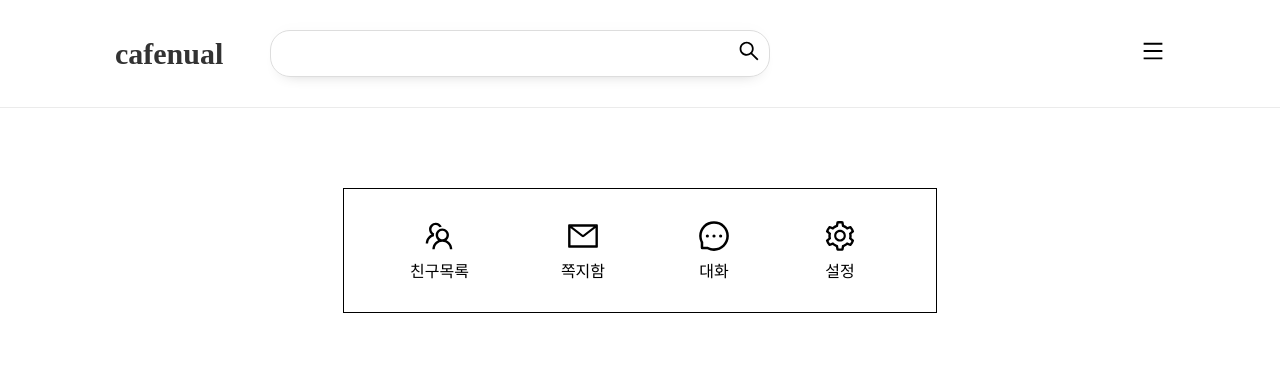
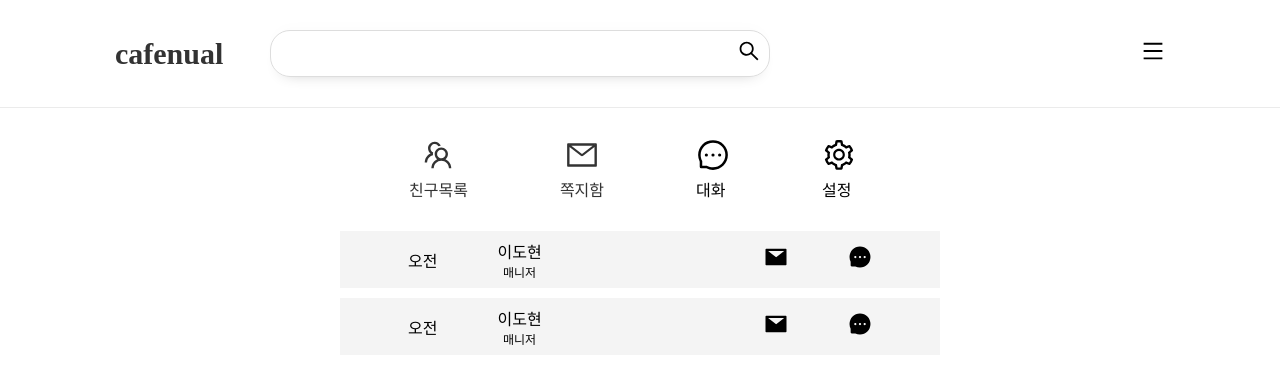
Before and after one commit to cafenual/cafenual-do, a React (Create React App) app in the folder cafenual-front/: page /messenger in a window 1280 px wide. Shown: the top 384 px of the page. Built offline with nearby package versions, Linux system fonts and the light colour scheme; a web font is replaced by a local one.

Commit message:
Implements : 메신저 라우트 설정

```diff
--- a/cafenual-front/src/App.tsx
+++ b/cafenual-front/src/App.tsx
@@ -1,3 +1,5 @@
+import MessengerFriendsList from "components/Messenger/FriendsList";
+import MessengerMessage from "components/Messenger/Message";
 import Header from "layouts/Header";
 import Commute from "pages/Commute";
 import Join from "pages/Join";
@@ -19,7 +21,8 @@ function App() {
             <Route path="/login" component={Login} />
             <Route path="/commute" component={Commute} />
             <Route path="/join" component={Join} />
-            <Route path="/messenger" component={Messenger} />
+            <Route path="/messenger" exact component={MessengerFriendsList} />
+            <Route path="/messenger/message" component={MessengerMessage} />
           </Switch>
         </div>
       </BrowserRouter>
--- /dev/null
+++ b/cafenual-front/src/components/Messenger/FriendsList/index.tsx
@@ -0,0 +1,58 @@
+import React from "react";
+import "./styles.css";
+import { AiFillMail, AiFillMessage } from "react-icons/ai";
+import Messenger from "pages/Messenger";
+
+const MessengerFriendsList = () => {
+  return (
+    <>
+      <Messenger />
+
+      <div id="FriendsList">
+        <div className="friends-list-page">
+          <ul>
+            <li className="friends-info">
+              <div className="box">
+                <div className="messenger-part-time">오전</div>
+                <div className="messenger-info">
+                  <span className="messenger-name">이도현</span>
+                  <span className="messenger-position">매니저</span>
+                </div>
+              </div>
+
+              <div className="box">
+                <div className="messenger-message">
+                  <AiFillMail size="24" />
+                </div>
+                <div className="messenger-conversation">
+                  <AiFillMessage size="24" />
+                </div>
+              </div>
+            </li>
+
+            <li className="friends-info">
+              <div className="box">
+                <div className="messenger-part-time">오전</div>
+                <div className="messenger-info">
+                  <span className="messenger-name">이도현</span>
+                  <span className="messenger-position">매니저</span>
+                </div>
+              </div>
+
+              <div className="box">
+                <div className="messenger-message">
+                  <AiFillMail size="24" />
+                </div>
+                <div className="messenger-conversation">
+                  <AiFillMessage size="24" />
+                </div>
+              </div>
+            </li>
+          </ul>
+        </div>
+      </div>
+    </>
+  );
+};
+
+export default MessengerFriendsList;
--- /dev/null
+++ b/cafenual-front/src/components/Messenger/FriendsList/styles.css
@@ -0,0 +1,34 @@
+.friends-list-page{
+    width: 600px;
+    margin: 0 auto;
+}
+
+
+
+.friends-info{
+    display: flex;
+    align-items: center;
+    padding: 8px;
+    background: #f4f4f4;
+    margin-bottom: 10px;
+    justify-content: space-between;
+}
+
+.friends-info .box{
+    display:flex;
+    align-items: center;
+}
+
+.friends-info div{
+    padding:0 30px;
+}
+
+
+.messenger-info span{
+    display:block;
+}
+
+.messenger-position{
+    font-size: 12px;
+    text-align: center;
+}
--- /dev/null
+++ b/cafenual-front/src/components/Messenger/Message/index.tsx
@@ -0,0 +1,15 @@
+import Messenger from "pages/Messenger";
+import React from "react";
+import "./styles.css"
+
+const MessengerMessage = () => {
+
+    return (
+        <>
+            <Messenger />
+            메시지함
+        </>
+    )
+}
+
+export default MessengerMessage;
--- a/cafenual-front/src/pages/Messenger/index.tsx
+++ b/cafenual-front/src/pages/Messenger/index.tsx
@@ -14,28 +14,36 @@ const Messenger = () => {
         <div className="messenger-page-menu">
           <ul>
             <li>
+              <a href="/messenger">
                 <div className="ico">
                   <AiOutlineTeam size="34" />
                 </div>
-              <div>친구목록</div>
+                친구목록
+              </a>
             </li>
             <li>
+              <a href="/messenger/message">
                 <div className="ico">
                   <AiOutlineMail size="34" />
                 </div>
-              <div>쪽지함</div>
+                쪽지함
+              </a>
             </li>
             <li>
+              <a>
                 <div className="ico">
                   <AiOutlineMessage size="34" />
                 </div>
-              <div>대화</div>
+                대화
+              </a>
             </li>
             <li>
+              <a>
                 <div className="ico">
                   <AiOutlineSetting size="34" />
                 </div>
-              <div>설정</div>
+                설정
+              </a>
             </li>
           </ul>
         </div>
--- a/cafenual-front/src/pages/Messenger/styles.css
+++ b/cafenual-front/src/pages/Messenger/styles.css
@@ -2,14 +2,12 @@
   min-width: 320px;
   max-width: 1050px;
   margin: 0 auto;
-  padding: 80px 20px;
 }
 
 .messenger-page-menu ul {
   display: flex;
   margin: 0 auto;
   width: 594px;
-  border: 1px solid black;
   padding: 30px 20px;
 }
 
```
Also changed, not shown: cafenual-front/src/components/Messenger/Message/styles.css (added). Lines whose indentation alone changed are shown as unchanged.
